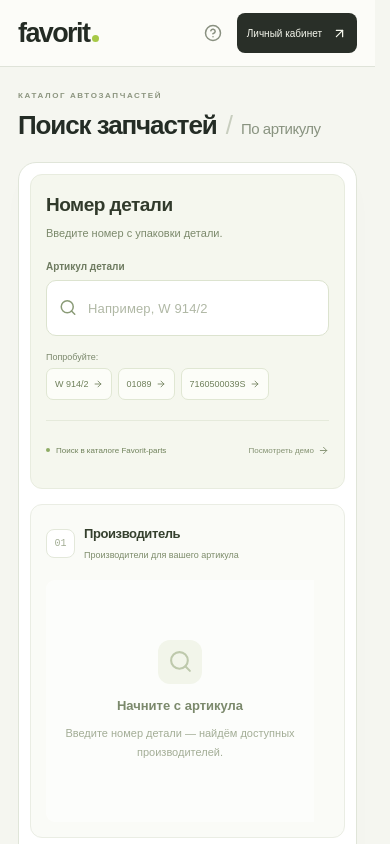
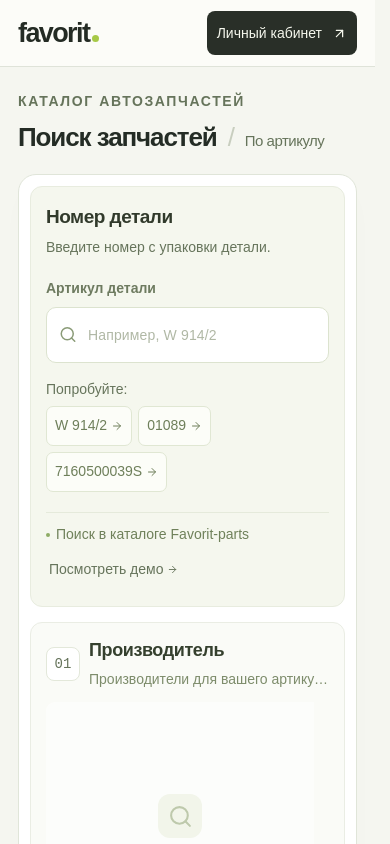
Before and after one commit to AdamBers/ural, a React (Vite) app: page / in a window 390 px wide. Shown: the top 844 px of the page. Built offline with nearby package versions, Linux system fonts and the light colour scheme; a web font is replaced by a local one.

Commit message:
fix: increase catalog typography and spacing for readability

```diff
--- a/src/app/App.module.scss
+++ b/src/app/App.module.scss
@@ -56,7 +56,7 @@
   border-radius: 8px;
   background: #f1f4ea;
   color: #495740;
-  font-size: 11px;
+  font-size: 14px;
   font-weight: 550;
 }
 .headerActions {
@@ -70,8 +70,8 @@
   align-items: center;
   gap: 7px;
   min-height: 44px;
-  color: #899080;
-  font-size: 11px;
+  color: #66745b;
+  font-size: 14px;
   &:hover {
     color: #263424;
   }
@@ -85,7 +85,7 @@
   border-radius: 8px;
   background: #292f28;
   color: #f5f7ed;
-  font-size: 11px;
+  font-size: 14px;
   &:hover {
     background: #414c38;
   }
@@ -114,21 +114,21 @@
     }
     small {
       font-size: 19px;
-      color: #899380;
+      color: #66745b;
       font-weight: 400;
       letter-spacing: -0.5px;
     }
   }
   > p {
     margin: 0;
-    color: #7b8770;
-    font-size: 11px;
+    color: #66745b;
+    font-size: 14px;
     line-height: 1.85;
   }
 }
 .eyebrow {
-  color: #8c957f;
-  font-size: 8px;
+  color: #66745b;
+  font-size: 14px;
   letter-spacing: 1.6px;
   font-weight: 600;
 }
@@ -138,8 +138,8 @@
   justify-content: space-between;
   gap: 18px;
   padding: 13px 1px;
-  font-size: 10px;
-  color: #939c89;
+  font-size: 14px;
+  color: #66745b;
   > span {
     display: flex;
     align-items: center;
@@ -160,8 +160,8 @@
   justify-content: space-between;
   gap: 20px;
   border-top: 1px solid #e1e5da;
-  color: #a0a793;
-  font-size: 9px;
+  color: #66745b;
+  font-size: 14px;
   > div {
     display: flex;
     gap: 22px;
@@ -217,7 +217,7 @@
   .accountLink {
     min-height: 40px;
     padding-inline: 10px;
-    font-size: 10px;
+    font-size: 14px;
     gap: 10px;
   }
   .main {
@@ -236,7 +236,7 @@
     flex-wrap: wrap;
     row-gap: 0;
     padding-top: 10px;
-    font-size: 9px;
+    font-size: 14px;
     line-height: 1.7;
     > a {
       margin-left: 23px;
@@ -258,7 +258,7 @@
   .pageHeading h1 {
     font-size: 24px;
     small {
-      font-size: 13px;
+      font-size: 14px;
     }
     > span {
       padding: 0;
@@ -268,7 +268,22 @@
     gap: 10px;
   }
   .accountLink {
-    font-size: 9px;
+    font-size: 14px;
     gap: 7px;
   }
 }
+
+.pageHeading h1 {
+  display: flex;
+  flex-wrap: wrap;
+  align-items: baseline;
+  gap: 4px 8px;
+}
+.accountLink {
+  min-height: 44px;
+}
+@media (max-width: 420px) {
+  .helpLink {
+    display: none;
+  }
+}
--- a/src/app/global.scss
+++ b/src/app/global.scss
@@ -53,12 +53,13 @@
   --surface: #fff;
   --accent: #536c37;
   --border: #e0e5d9;
-  --muted: #899380;
+  --muted: #66745b;
   font-family: "Golos Text", Arial, sans-serif;
   color: #293128;
   background: #f5f6f0;
-  font-size: 14px;
+  font-size: 16px;
   font-weight: 400;
+  line-height: 1.5;
   font-synthesis: none;
   font-optical-sizing: auto;
   scrollbar-gutter: stable;
--- a/src/entities/parts/ui/BrandCard.module.scss
+++ b/src/entities/parts/ui/BrandCard.module.scss
@@ -4,8 +4,8 @@
   align-items: center;
   gap: 9px;
   min-width: 0;
-  min-height: 54px;
-  padding: 9px 10px;
+  min-height: 74px;
+  padding: 12px;
   border: 1px solid #e7ebdf;
   border-radius: 9px;
   background: #fff;
@@ -35,8 +35,8 @@
   display: grid;
   place-items: center;
   flex-shrink: 0;
-  width: 26px;
-  height: 26px;
+  width: 32px;
+  height: 32px;
   border: 1px solid #e3e8d9;
   border-radius: 6px;
   background: #f5f7ef;
@@ -63,15 +63,15 @@
   gap: 4px;
   min-width: 0;
   strong {
-    font-size: 11px;
+    font-size: 16px;
     font-weight: 600;
     color: #60714d;
     letter-spacing: 0.1px;
     overflow-wrap: anywhere;
   }
   > span {
-    font-size: 10px;
-    color: #849574;
+    font-size: 14px;
+    color: #66745b;
     overflow: hidden;
     text-overflow: ellipsis;
     white-space: nowrap;
@@ -79,10 +79,10 @@
 }
 @media (max-width: bp.$phone) {
   .card {
-    min-height: 54px;
-    padding: 9px 10px;
+    min-height: 74px;
+    padding: 12px;
   }
   .copy strong {
-    font-size: 11px;
+    font-size: 16px;
   }
 }
--- a/src/features/parts/searchParts/SearchPartsFeature.module.scss
+++ b/src/features/parts/searchParts/SearchPartsFeature.module.scss
@@ -1,8 +1,8 @@
 @use "@/shared/styles/breakpoints" as bp;
 .workspace {
   display: grid;
-  grid-template-columns: 300px minmax(0, 1fr);
-  grid-template-rows: 340px 334px;
+  grid-template-columns: 340px minmax(0, 1fr);
+  grid-template-rows: 450px 420px;
   grid-template-areas: "search offers" "brands offers";
   gap: 20px;
   padding: 20px;
@@ -30,14 +30,14 @@
   }
 }
 .searchDescription {
-  color: #7b896b;
-  font-size: 11px;
+  color: #66745b;
+  font-size: 14px;
   line-height: 1.7;
   margin: 8px 0 21px;
 }
 .inputLabel {
   display: block;
-  font-size: 10px;
+  font-size: 14px;
   font-weight: 550;
   margin-bottom: 8px;
   color: #6e7b60;
@@ -78,7 +78,7 @@
     color: #34412b;
     &::placeholder {
       color: #b0b8a5;
-      font-size: 13px;
+      font-size: 14px;
     }
   }
 }
@@ -105,8 +105,8 @@
   flex-wrap: wrap;
   gap: 6px;
   margin-top: 16px;
-  color: #7c896d;
-  font-size: 9px;
+  color: #66745b;
+  font-size: 14px;
   > span {
     width: 100%;
     margin-bottom: 2px;
@@ -115,15 +115,15 @@
     display: flex;
     align-items: center;
     gap: 4px;
-    min-height: 32px;
+    min-height: 40px;
     padding: 5px 8px;
     border: 1px solid #e0e7d3;
     border-radius: 7px;
     background: #fcfdf8;
     color: #6e7f5a;
-    font-size: 9px;
+    font-size: 14px;
     svg {
-      width: 10px;
+      width: 12px;
     }
     &:hover {
       border-color: #a9bf84;
@@ -134,14 +134,15 @@
 }
 .searchCardBottom {
   display: flex;
+  flex-wrap: wrap;
   align-items: center;
   justify-content: space-between;
-  gap: 7px;
+  gap: 8px 12px;
   border-top: 1px solid #e5eadb;
   margin-top: auto;
   padding-top: 13px;
   min-height: 50px;
-  font-size: 9px;
+  font-size: 14px;
   line-height: 1.7;
   > span:first-child {
     display: flex;
@@ -167,8 +168,8 @@
   padding: 4px 0 4px 3px;
   border: 0;
   background: none;
-  color: #849272;
-  font-size: 8px;
+  color: #66745b;
+  font-size: 14px;
   svg {
     width: 11px;
   }
@@ -217,7 +218,7 @@
   }
   p {
     margin: 5px 0 0;
-    font-size: 10px;
+    font-size: 14px;
     line-height: 1.6;
     color: #7d8c6b;
     white-space: nowrap;
@@ -226,10 +227,10 @@
   }
 }
 .brandsSection .stepHeading h2 {
-  font-size: 13px;
+  font-size: 14px;
 }
 .brandsSection .stepHeading p {
-  font-size: 9px;
+  font-size: 14px;
 }
 .stepNumber {
   display: grid;
@@ -240,9 +241,9 @@
   border: 1px solid #e3e8da;
   border-radius: 8px;
   background: #fff;
-  color: #a3ae95;
+  color: #66745b;
   font-family: ui-monospace, monospace;
-  font-size: 10px;
+  font-size: 14px;
   &.complete {
     color: #5d7b37;
     background: #eaf4d8;
@@ -261,14 +262,14 @@
   padding: 3px 7px;
   border-radius: 6px;
   background: #f0f3eb;
-  color: #82906f;
+  color: #66745b;
   text-align: center;
   font-family: ui-monospace, monospace;
-  font-size: 10px;
+  font-size: 14px;
 }
 .brandResults {
   flex: 1;
-  height: 240px;
+  height: 326px;
   min-height: 0;
   overflow: auto;
   scrollbar-gutter: stable;
@@ -281,7 +282,7 @@
   align-content: start;
 }
 .offersBox {
-  height: 634px;
+  height: 830px;
   display: flex;
   flex-direction: column;
   min-width: 0;
@@ -293,13 +294,13 @@
 @media (max-width: 1099px) {
   .workspace {
     grid-template-columns: 1fr;
-    grid-template-rows: auto 256px auto;
+    grid-template-rows: auto 340px auto;
     grid-template-areas: "search" "brands" "offers";
     padding: 16px;
     gap: 16px;
   }
   .searchCard {
-    min-height: 300px;
+    min-height: 390px;
     padding: 22px;
   }
   .searchDescription {
@@ -313,7 +314,7 @@
     grid-template-columns: repeat(2, minmax(0, 1fr));
   }
   .brandResults {
-    height: 162px;
+    height: 246px;
   }
   .offersBox {
     height: 700px;
@@ -330,7 +331,7 @@
     padding: 11px;
     border-radius: 18px;
     gap: 15px;
-    grid-template-rows: auto 334px auto;
+    grid-template-rows: auto 420px auto;
   }
   .searchCard {
     padding: 18px 15px;
@@ -340,7 +341,7 @@
     }
   }
   .searchDescription {
-    font-size: 11px;
+    font-size: 14px;
     margin-top: 7px;
   }
   .examples {
@@ -350,11 +351,11 @@
     }
   }
   .searchCardBottom {
-    font-size: 8px;
+    font-size: 14px;
     gap: 5px;
   }
   .modeSwitch {
-    font-size: 8px;
+    font-size: 14px;
   }
   .brandGrid {
     grid-template-columns: 1fr;
@@ -365,12 +366,12 @@
     border-radius: 12px;
   }
   .brandResults {
-    height: 240px;
+    height: 326px;
   }
   .offersSection .stepHeading {
     padding-inline: 3px;
     h2 {
-      font-size: 15px;
+      font-size: 18px;
     }
   }
   .offersBox {
@@ -394,3 +395,22 @@
     margin-left: auto;
   }
 }
+
+.stepHeading h2 {
+  font-size: 19px;
+}
+.brandsSection .stepHeading h2 {
+  font-size: 18px;
+}
+.stepNumber {
+  width: 34px;
+  height: 34px;
+}
+.countBadge {
+  min-width: 32px;
+}
+@media (max-width: 767px) {
+  .offersBox {
+    height: clamp(700px, 85svh, 840px);
+  }
+}
--- a/src/features/parts/searchParts/ui/OffersPagination.module.scss
+++ b/src/features/parts/searchParts/ui/OffersPagination.module.scss
@@ -8,8 +8,8 @@
   gap: 12px;
   padding: 8px 18px;
   border-top: 1px solid #edf0e6;
-  color: #a3ad94;
-  font-size: 11px;
+  color: #66745b;
+  font-size: 14px;
   font-variant-numeric: tabular-nums;
   > div {
     display: flex;
@@ -36,7 +36,7 @@
 @media (max-width: bp.$phone) {
   .offersPagination {
     padding-inline: 12px;
-    font-size: 10px;
+    font-size: 14px;
     gap: 6px;
     > div {
       gap: 6px;
@@ -51,3 +51,12 @@
     gap: 3px;
   }
 }
+
+@media (max-width: 767px) {
+  .offersPagination {
+    flex-wrap: wrap;
+    justify-content: center;
+    row-gap: 8px;
+    padding-block: 12px;
+  }
+}
--- a/src/shared/styles/_breakpoints.scss
+++ b/src/shared/styles/_breakpoints.scss
@@ -1,3 +1,5 @@
 $tablet: 1023px;
 $phone: 767px;
 $compact: 359px;
+
+$offerCards: 1399px;
--- a/src/shared/ui/StatusPanel.module.scss
+++ b/src/shared/ui/StatusPanel.module.scss
@@ -10,17 +10,17 @@
   height: 100%;
   padding: 16px;
   text-align: center;
-  color: #a3ad96;
+  color: #66745b;
   background: #ffffff80;
   h3 {
-    color: #7b896c;
-    font-size: 13px;
+    color: #66745b;
+    font-size: 18px;
     line-height: 1.5;
     font-weight: 550;
     margin: 0;
   }
   p {
-    font-size: 11px;
+    font-size: 14px;
     line-height: 1.7;
     margin: 0;
     max-width: 430px;
@@ -47,7 +47,7 @@
   border-radius: 6px;
   padding: 9px 14px;
   background: var(--surface);
-  font-size: 12px;
+  font-size: 14px;
 }
 .spin {
   animation: spin 1s linear infinite;
```
Also changed, not shown: src/entities/parts/ui/OfferRow.module.scss (+23 -16 lines), src/features/parts/searchParts/ui/OffersTable.module.scss (+21 -20 lines), 7 other files (tests, documents, lock files or other folders).
